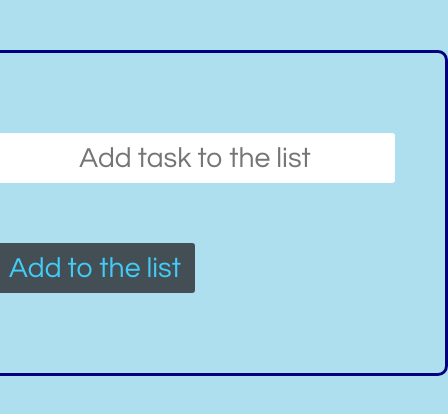
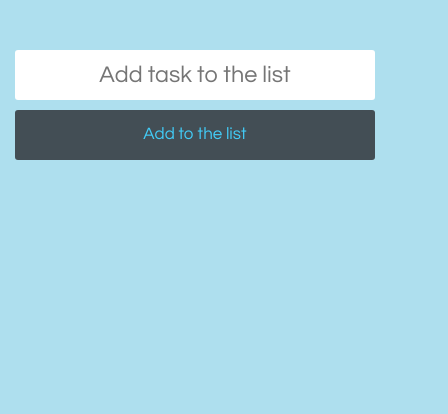
Before and after one commit to M-Moein-M/to-do-list, a plain HTML site: page index.html in a window 390 px wide. Shown: the whole page, 448 px wide, since content can reach past the window. Drawn offline with nearby package versions, Linux system fonts and the light colour scheme.

Commit message:
Fixed a bug for marking a task as done. Added responsivness to the page using Bootstrap4

```diff
--- a/app.js
+++ b/app.js
@@ -67,7 +67,11 @@ function removeTask() {
 function ckeckDoneTask() { /// mark a task as done
     this.parentNode.classList.toggle('done-task');
     let doneTaskId = parseInt(this.parentNode.id);
-    doneTasks[doneTaskId] = 1;
+    if (doneTasks[doneTaskId] === 1)
+        doneTasks[doneTaskId] = 0;
+    else
+        doneTasks[doneTaskId] = 1;
+
 }
 
 function moveTaskUp() {
--- a/index.html
+++ b/index.html
@@ -1,23 +1,35 @@
 <!DOCTYPE html>
 <html lang="en">
 <head>
+
+    <script src="https://code.jquery.com/jquery-3.5.1.min.js"
+            integrity="sha256-9/aliU8dGd2tb6OSsuzixeV4y/faTqgFtohetphbbj0=" crossorigin="anonymous"></script>
+    <link rel="stylesheet" href="https://stackpath.bootstrapcdn.com/bootstrap/4.5.0/css/bootstrap.min.css"
+          integrity="sha384-9aIt2nRpC12Uk9gS9baDl411NQApFmC26EwAOH8WgZl5MYYxFfc+NcPb1dKGj7Sk" crossorigin="anonymous">
+    <script src="https://stackpath.bootstrapcdn.com/bootstrap/4.5.0/js/bootstrap.min.js"
+            integrity="sha384-OgVRvuATP1z7JjHLkuOU7Xw704+h835Lr+6QL9UvYjZE3Ipu6Tp75j7Bh/kR0JKI"
+            crossorigin="anonymous"></script>
+
     <meta charset="UTF-8">
     <title>To-do List</title>
     <link rel="stylesheet" href="style.css">
 </head>
 <body>
-<div class="flex-container">
-    <div id="box">
-        <div>
+<div class="container">
+    <div class="row justify-content-center">
+        <div class="col-md-10">
             <input class="task-input" type="text" placeholder="Add task to the list">
-            <button class="add-task">Add to the list</button>
         </div>
 
-        <div class="tasks">
-            <!--        <p class="task">1. Example task</p>-->
-        </div>
+        <button class="add-task col-md-4">Add to the list</button>
+
+    </div>
+
+    <div class="tasks">
+        <!--        <p class="task">1. Example task</p>-->
     </div>
 </div>
+
 <script type="text/javascript" src="app.js"></script>
 </body>
 </html>
--- a/style.css
+++ b/style.css
@@ -1,6 +1,4 @@
 *{
-    padding: 0;
-    margin: 0;
     font-family: "Century Gothic";
     font-size: 110%;
 }
@@ -10,38 +8,28 @@ body{
 }
 
 .task-input, .add-task{
-    margin: 30px 0px;
     border: none;
-    width: 200px;
+    border-radius: 3px;
     height: 50px;
-    align-content: center;
-    border-radius: 3px;
 }
 
 .add-task{
     background-color: #434e55;
     cursor: pointer;
     color: #42ccf7;
+    font-size: 80%;
+    margin-left: 15px;
+    margin-right: 15px;
 }
 
 .task-input{
-    width: 400px;
+    margin-top: 50px;
+    margin-bottom: 10px;
     text-align: center;
     border: none;
+    width: 100%;
 }
 
-.flex-container{
-    display: flex;
-    align-items: center;
-    flex-direction: column;
-}
-
-#box{
-    padding: 50px;
-    border-radius: 10px;
-    border: 3px navy solid;
-    margin-top: 50px;
-}
 
 .tasks p{
     margin: 40px 0;
@@ -49,7 +37,7 @@ body{
     border: 1px #4b4bff solid ; /*this color is used in app.js when user inputs a duplicate task so dont change this*/
     border-radius: 5px;
     padding: 5px 30px;
-    width: 600px;
+    width: 100%;
 }
 .tasks p:hover{
     background-color: #42ccf7;
```
